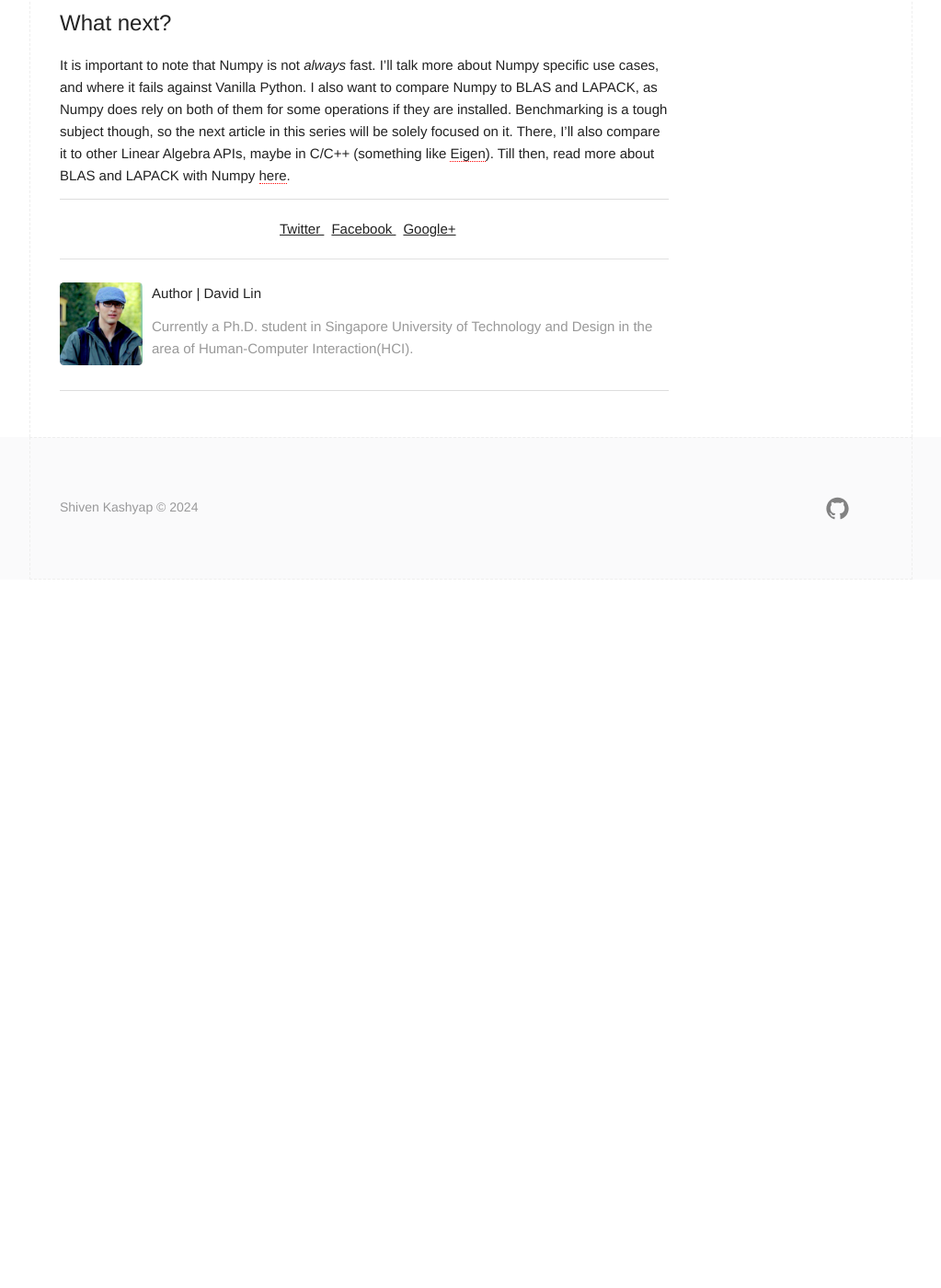
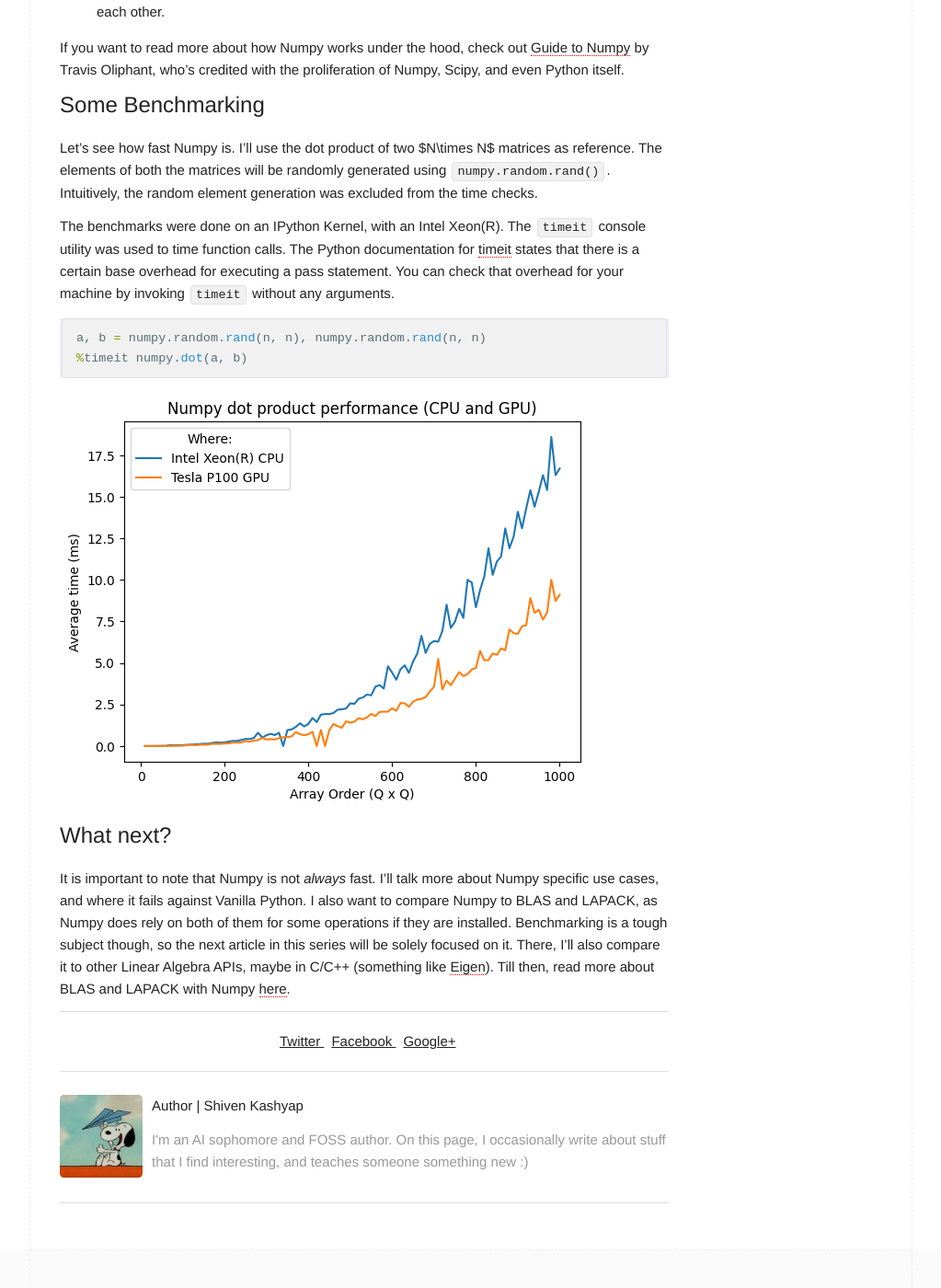
Before and after one commit to sh7ven/sh7ven.github.io, a Jekyll site: the page built from docs/_posts/2024-06-25-why-is-numpy-so-fast.md, in a window 1280 px wide and 1400 px high, scrolled down 2104 px. Shown: the whole window at 92% size, without its empty margins (128-1151 px from the left). Built offline with Jekyll 4.4.1, drawn with Linux system fonts in a browser that asks for light colours; before the commit the page ends 2734 px from its top, so only the background shows below that.

Commit message:
Fix stuff

```diff
--- a/docs/_includes/author.html
+++ b/docs/_includes/author.html
@@ -1,9 +1,9 @@
 <section class="author">
-  <div class="authorimage box" style="background: url({{site.baseurl}}/assets/img/Taffy.jpg)"></div>
+  <div class="authorimage box" style="background: url({{site.baseurl}}/assets/img/me.png)"></div>
   <div class="authorinfo box">
-    <p>Author | David Lin</p>
+    <p>Author | Shiven Kashyap</p>
     <p class="bio">
-      Currently a Ph.D. student in Singapore University of Technology and Design in the area of Human-Computer Interaction(HCI).
+	I'm an AI sophomore and FOSS author. On this page, I occasionally write about stuff that I find interesting, and teaches someone something new :)
     </p>
   </div>
 </section>
--- a/docs/_posts/2024-06-25-why-is-numpy-so-fast.md
+++ b/docs/_posts/2024-06-25-why-is-numpy-so-fast.md
@@ -14,7 +14,7 @@ The [Principle of Locality](https://en.wikipedia.org/wiki/Locality_of_reference)
 
 <!-- more -->
 
-![Principle of Locality diagram](/assets/images/Principle-of-Locality.png)
+![Principle of Locality diagram](/assets/img/Principle-of-Locality.png)
 
 This figure explains Spacial Locality. You can see how during instruction fetches, $n$ loop iterations access same memory locations many times.
 Numpy arrays are contiguous. This means that the processor just loads the entire block into cache. So, accesses to all elements within the block are faster.
@@ -75,7 +75,7 @@ a, b = numpy.random.rand(n, n), numpy.random.rand(n, n)
 
 
 
-![Numpy benchmark plot](/assets/images/numpy_plot.png)
+![Numpy benchmark plot](/assets/img/numpy_plot.png)
 
 # What next?
 It is important to note that Numpy is not *always* fast. I'll talk more about Numpy specific use cases, and where it fails against Vanilla Python. I also want to compare Numpy to BLAS and LAPACK, as Numpy does rely on both of them for some operations if they are installed. Benchmarking is a tough subject though, so the next article in this series will be solely focused on it. There, I'll also compare it to other Linear Algebra APIs, maybe in C/C++ (something like [Eigen](https://eigen.tuxfamily.org/)). Till then, read more about BLAS and LAPACK with Numpy [here](https://superfastpython.com/what-is-blas-and-lapack-in-numpy/).
```
Also changed, not shown: docs/index.html (+6 -18 lines), docs/assets/img/Principle-of-Locality.png (added), docs/assets/img/me.png (added), docs/assets/img/numpy_plot.png (added).
